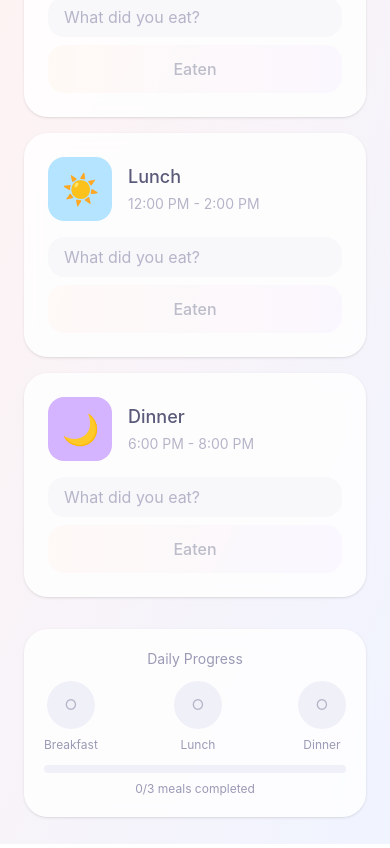
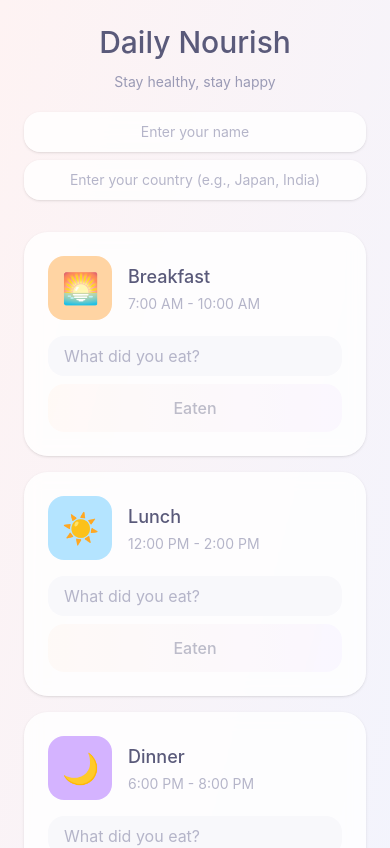
Before and after one commit to BigFatPanda211/Mealreminderapp, a React (Vite) app: page / in a window 390 px wide. Shown: the top 848 px of the page. Built offline with nearby package versions, Linux system fonts and the light colour scheme.

Commit message:
Fix mobile scrolling

```diff
--- a/src/app/App.tsx
+++ b/src/app/App.tsx
@@ -166,8 +166,7 @@
   };
 
   return (
-    <div className={`size-full bg-gradient-to-br ${theme.bg} flex items-center justify-center p-6 transition-all duration-700`}>
-      <Toaster position="top-center" richColors />
+    <div className={`min-h-screen w-full bg-gradient-to-br ${theme.bg} flex flex-col items-center p-6 transition-all duration-700`}>
       <div className="w-full max-w-md space-y-8">
         <div className="text-center space-y-3">
           <h1 className={`text-3xl ${theme.text}`}>
```
